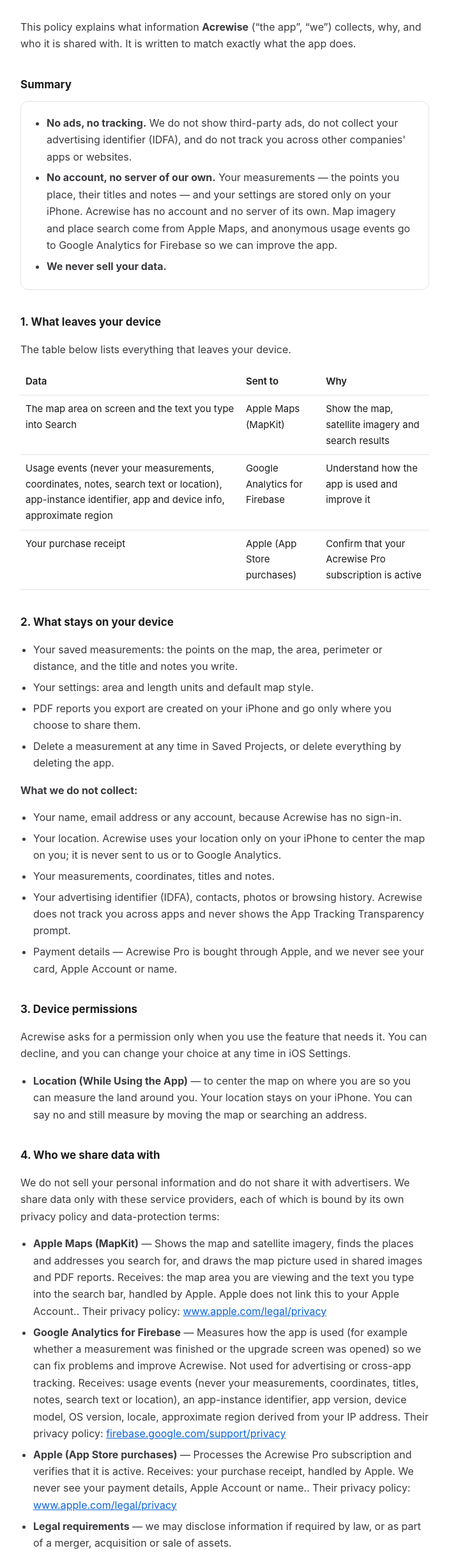
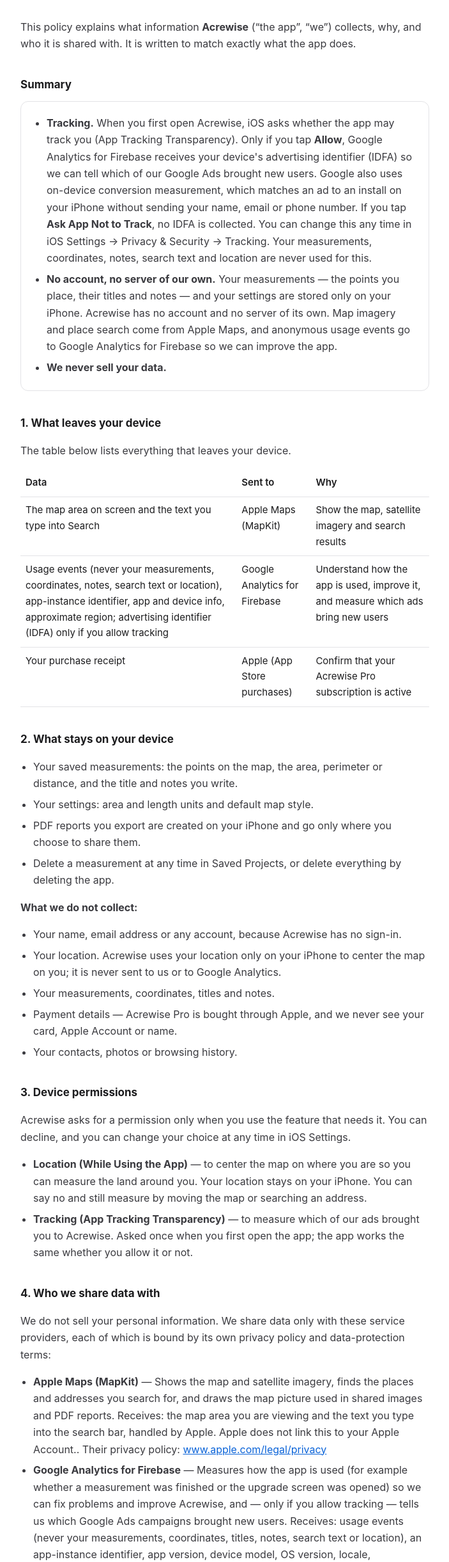
Before and after one commit to sourcegitsmile/sourcegitsmile.github.io, a plain HTML site: page acrewise/privacy/index.html in a window 1280 px wide. Shown: the part 121-2562 px from the top of the page at 64% size, without its empty margins (288-991 px from the left). Drawn offline with Linux system fonts and the light colour scheme.

Commit message:
Acrewise privacy: ATT tracking (IDFA) + Google Ads on-device conversion measurement
Co-Authored-By: Claude Opus 5.5 <noreply@anthropic.com>

```diff
--- a/acrewise/privacy/index.html
+++ b/acrewise/privacy/index.html
@@ -47,7 +47,7 @@
   <p>This policy explains what information <strong>Acrewise</strong> (“the app”, “we”) collects, why, and who it is shared with. It is written to match exactly what the app does.</p>
 <h2>Summary</h2>
 <div class="box"><ul>
-  <li><strong>No ads, no tracking.</strong> We do not show third-party ads, do not collect your advertising identifier (IDFA), and do not track you across other companies&#x27; apps or websites.</li>
+  <li><strong>Tracking.</strong> When you first open Acrewise, iOS asks whether the app may track you (App Tracking Transparency). Only if you tap <strong>Allow</strong>, Google Analytics for Firebase receives your device&#x27;s advertising identifier (IDFA) so we can tell which of our Google Ads brought new users. Google also uses on-device conversion measurement, which matches an ad to an install on your iPhone without sending your name, email or phone number. If you tap <strong>Ask App Not to Track</strong>, no IDFA is collected. You can change this any time in iOS Settings → Privacy &amp; Security → Tracking. Your measurements, coordinates, notes, search text and location are never used for this.</li>
   <li><strong>No account, no server of our own.</strong> Your measurements — the points you place, their titles and notes — and your settings are stored only on your iPhone. Acrewise has no account and no server of its own. Map imagery and place search come from Apple Maps, and anonymous usage events go to Google Analytics for Firebase so we can improve the app.</li>
   <li><strong>We never sell your data.</strong></li>
 </ul></div>
@@ -56,7 +56,7 @@
 <p>The table below lists everything that leaves your device.</p>
 <table><thead><tr><th>Data</th><th>Sent to</th><th>Why</th></tr></thead><tbody>
 <tr><td>The map area on screen and the text you type into Search</td><td>Apple Maps (MapKit)</td><td>Show the map, satellite imagery and search results</td></tr>
-<tr><td>Usage events (never your measurements, coordinates, notes, search text or location), app-instance identifier, app and device info, approximate region</td><td>Google Analytics for Firebase</td><td>Understand how the app is used and improve it</td></tr>
+<tr><td>Usage events (never your measurements, coordinates, notes, search text or location), app-instance identifier, app and device info, approximate region; advertising identifier (IDFA) only if you allow tracking</td><td>Google Analytics for Firebase</td><td>Understand how the app is used, improve it, and measure which ads bring new users</td></tr>
 <tr><td>Your purchase receipt</td><td>Apple (App Store purchases)</td><td>Confirm that your Acrewise Pro subscription is active</td></tr>
 </tbody></table>
 
@@ -72,21 +72,22 @@
   <li>Your name, email address or any account, because Acrewise has no sign-in.</li>
   <li>Your location. Acrewise uses your location only on your iPhone to center the map on you; it is never sent to us or to Google Analytics.</li>
   <li>Your measurements, coordinates, titles and notes.</li>
-  <li>Your advertising identifier (IDFA), contacts, photos or browsing history. Acrewise does not track you across apps and never shows the App Tracking Transparency prompt.</li>
   <li>Payment details — Acrewise Pro is bought through Apple, and we never see your card, Apple Account or name.</li>
+  <li>Your contacts, photos or browsing history.</li>
 </ul>
 
 <h2>3. Device permissions</h2>
 <p>Acrewise asks for a permission only when you use the feature that needs it. You can decline, and you can change your choice at any time in iOS Settings.</p>
 <ul>
   <li><strong>Location (While Using the App)</strong> — to center the map on where you are so you can measure the land around you. Your location stays on your iPhone. You can say no and still measure by moving the map or searching an address.</li>
+  <li><strong>Tracking (App Tracking Transparency)</strong> — to measure which of our ads brought you to Acrewise. Asked once when you first open the app; the app works the same whether you allow it or not.</li>
 </ul>
 
 <h2>4. Who we share data with</h2>
-<p>We do not sell your personal information and do not share it with advertisers. We share data only with these service providers, each of which is bound by its own privacy policy and data-protection terms:</p>
+<p>We do not sell your personal information. We share data only with these service providers, each of which is bound by its own privacy policy and data-protection terms:</p>
 <ul>
   <li><strong>Apple Maps (MapKit)</strong> — Shows the map and satellite imagery, finds the places and addresses you search for, and draws the map picture used in shared images and PDF reports. Receives: the map area you are viewing and the text you type into the search bar, handled by Apple. Apple does not link this to your Apple Account.. Their privacy policy: <a href="https://www.apple.com/legal/privacy/" rel="noopener">www.apple.com/legal/privacy</a></li>
-  <li><strong>Google Analytics for Firebase</strong> — Measures how the app is used (for example whether a measurement was finished or the upgrade screen was opened) so we can fix problems and improve Acrewise. Not used for advertising or cross-app tracking. Receives: usage events (never your measurements, coordinates, titles, notes, search text or location), an app-instance identifier, app version, device model, OS version, locale, approximate region derived from your IP address. Their privacy policy: <a href="https://firebase.google.com/support/privacy" rel="noopener">firebase.google.com/support/privacy</a></li>
+  <li><strong>Google Analytics for Firebase</strong> — Measures how the app is used (for example whether a measurement was finished or the upgrade screen was opened) so we can fix problems and improve Acrewise, and — only if you allow tracking — tells us which Google Ads campaigns brought new users. Receives: usage events (never your measurements, coordinates, titles, notes, search text or location), an app-instance identifier, app version, device model, OS version, locale, approximate region derived from your IP address, and your advertising identifier (IDFA) only if you allow tracking. Their privacy policy: <a href="https://firebase.google.com/support/privacy" rel="noopener">firebase.google.com/support/privacy</a></li>
   <li><strong>Apple (App Store purchases)</strong> — Processes the Acrewise Pro subscription and verifies that it is active. Receives: your purchase receipt, handled by Apple. We never see your payment details, Apple Account or name.. Their privacy policy: <a href="https://www.apple.com/legal/privacy/" rel="noopener">www.apple.com/legal/privacy</a></li>
   <li><strong>Legal requirements</strong> — we may disclose information if required by law, or as part of a merger, acquisition or sale of assets.</li>
 </ul>
@@ -101,13 +102,14 @@
 <p>Depending on where you live (for example under the GDPR or the CCPA), you may have the right to access, correct, delete or restrict the processing of your personal information. In the app you can:</p>
 <ul>
   <li><strong>Delete any measurement</strong> in Saved Projects (swipe left or the ••• menu).</li>
+  <li><strong>Turn tracking off or on</strong> in iOS Settings → Privacy &amp; Security → Tracking → Acrewise.</li>
   <li><strong>Turn location access off or on</strong> in iOS Settings → Privacy &amp; Security → Location Services → Acrewise.</li>
   <li><strong>Delete all your data</strong> by deleting the app — everything lives only on your iPhone.</li>
 </ul>
 <p>For any other request, email <a href="mailto:hoangdovan.bravo@gmail.com">hoangdovan.bravo@gmail.com</a>. We will respond within 30 days.</p>
 
 <h2>8. Tracking</h2>
-<p>We do <strong>not</strong> track you across other companies' apps or websites. We do not access your advertising identifier (IDFA), so the app never shows the App Tracking Transparency prompt.</p>
+<p>When you first open Acrewise, iOS asks whether the app may track you (App Tracking Transparency). Only if you tap <strong>Allow</strong>, Google Analytics for Firebase receives your device&#x27;s advertising identifier (IDFA) so we can tell which of our Google Ads brought new users. Google also uses on-device conversion measurement, which matches an ad to an install on your iPhone without sending your name, email or phone number. If you tap <strong>Ask App Not to Track</strong>, no IDFA is collected. You can change this any time in iOS Settings → Privacy &amp; Security → Tracking. Your measurements, coordinates, notes, search text and location are never used for this.</p>
 
 <h2>9. Children</h2>
 <p>The app is not directed at children under 13, and we do not knowingly collect personal information from them. If you believe a child has provided us personal information, contact us and we will delete it.</p>
```
Also changed, not shown: _src/apps/acrewise.json (+14 -8 lines).
